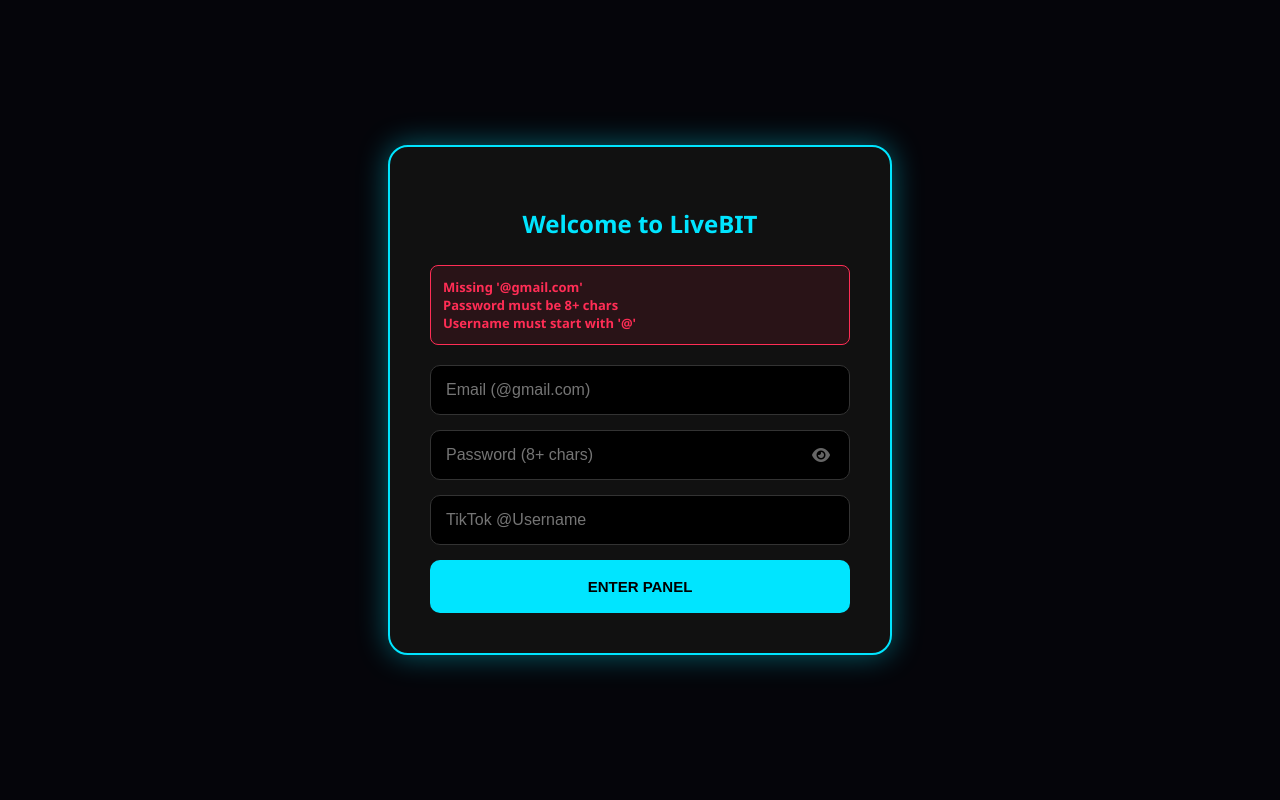
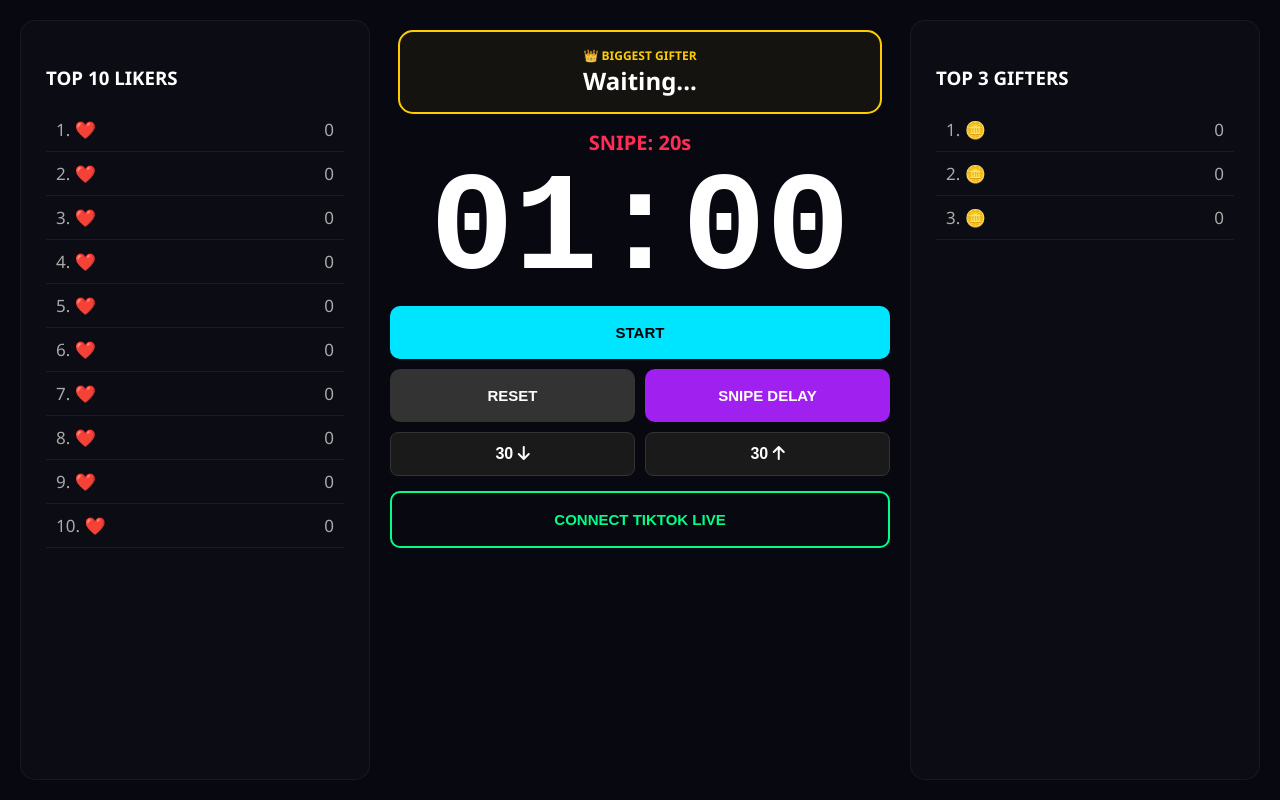
Before and after one commit to liroyt18/livebit, a website: page index.html in a window 1280 px wide. Both pictures are taken after a click on the button "ENTER PANEL". Drawn offline with nearby package versions, Linux system fonts and the light colour scheme; some packages are replaced by stand-ins of ours; no server answers; a script that the page names is missing.

Commit message:
Refactor login error message and timer logic
Updated error message display style and timer functionality.

```diff
--- a/index.html
+++ b/index.html
@@ -13,7 +13,6 @@
         /* Login Screen */
         #login-screen { position: fixed; inset: 0; background: #05050a; z-index: 10000; display: flex; align-items: center; justify-content: center; }
         .login-card { background: #111; padding: 40px; border-radius: 20px; border: 2px solid var(--neon); text-align: center; width: 420px; box-shadow: 0 0 30px rgba(0, 229, 255, 0.4); }
-        #error-msg { color: var(--red); font-weight: bold; font-size: 13px; margin-bottom: 20px; display: none; text-align: left; background: rgba(255, 45, 85, 0.1); padding: 12px; border-radius: 8px; border: 1px solid var(--red); }
         .input-wrapper { position: relative; width: 100%; margin-bottom: 15px; }
         input { width: 100%; padding: 15px; background: #000; border: 1px solid #333; color: white; border-radius: 10px; box-sizing: border-box; outline: none; font-size: 16px; }
         .toggle-password { position: absolute; right: 15px; top: 50%; transform: translateY(-50%); cursor: pointer; color: #666; z-index: 10; padding: 5px; }
@@ -24,7 +23,11 @@
         .center-panel { display: flex; flex-direction: column; align-items: center; justify-content: flex-start; padding-top: 10px; }
 
         .gifter-box { border: 2px solid var(--gold); border-radius: 15px; width: 90%; padding: 15px; text-align: center; margin-bottom: 15px; background: rgba(255, 204, 0, 0.05); }
-        .timer-val { font-size: 140px; font-weight: 800; font-family: monospace; margin: 5px 0; line-height: 1; }
+        .timer-val { font-size: 140px; font-weight: 800; font-family: monospace; margin: 5px 0; line-height: 1; transition: 0.3s; }
+
+        /* Snipe Mode Styles */
+        .timer-red { color: var(--red); text-shadow: 0 0 30px var(--red); animation: blink 0.8s infinite; }
+        @keyframes blink { 0% { opacity: 1; } 50% { opacity: 0.3; } 100% { opacity: 1; } }
 
         .controls-container { width: 100%; max-width: 500px; display: flex; flex-direction: column; gap: 10px; }
         .btn-action { width: 100%; border: none; border-radius: 10px; font-weight: 900; cursor: pointer; padding: 18px; text-transform: uppercase; font-size: 15px; }
@@ -43,7 +46,7 @@
     <div id="login-screen">
         <div class="login-card">
             <h2 style="color: var(--neon); margin-bottom: 25px;">Welcome to LiveBIT</h2>
-            <div id="error-msg"></div>
+            <div id="error-msg" style="display:none; color:var(--red); margin-bottom:10px;"></div>
             <div class="input-wrapper"><input type="text" id="log-email" placeholder="Email (@gmail.com)"></div>
             <div class="input-wrapper">
                 <input type="password" id="log-pass" placeholder="Password (8+ chars)">
@@ -67,7 +70,7 @@
             <div id="timer-display" class="timer-val">01:00</div>
 
             <div class="controls-container">
-                <button id="main-timer-btn" class="btn-action btn-cyan" onclick="toggleClock()">START / PAUSE</button>
+                <button id="main-timer-btn" class="btn-action btn-cyan" onclick="toggleClock()">START</button>
 
                 <div class="btn-row">
                     <button class="btn-action btn-grey" onclick="resetClock()">RESET</button>
@@ -92,7 +95,7 @@
 
     <script>
         const socket = io("https://livebit-server.onrender.com");
-        let timeLeft = 60, active = false, timerTask;
+        let timeLeft = 60, active = false, isSnipeMode = false, timerTask;
 
         function togglePassView() {
             const p = document.getElementById('log-pass'), e = document.getElementById('eyeIcon');
@@ -100,29 +103,13 @@
             else { p.type = 'password'; e.classList.replace('fa-eye-slash', 'fa-eye'); }
         }
 
-        // פונקציית הלוגין המתוקנת
         function doLogin() {
-            const email = document.getElementById('log-email').value;
-            const pass = document.getElementById('log-pass').value;
-            const user = document.getElementById('log-user').value;
-            const errBox = document.getElementById('error-msg');
-            let errors = [];
-
-            if (!email.includes("@gmail.com")) errors.push("Missing '@gmail.com'");
-            if (pass.length < 8) errors.push("Password must be 8+ chars");
-            if (!user.startsWith("@")) errors.push("Username must start with '@'");
-
-            if (errors.length > 0) {
-                errBox.innerHTML = errors.join("<br>");
-                errBox.style.display = "block";
-            } else {
-                errBox.style.display = "none";
-                document.getElementById('login-screen').style.display = 'none';
-                document.getElementById('admin-panel').style.display = 'grid';
-                fillLists();
-            }
+            document.getElementById('login-screen').style.display = 'none';
+            document.getElementById('admin-panel').style.display = 'grid';
+            fillLists();
         }
 
+        // לוגיקת הטיימר והסנייפ האוטומטי
         function toggleClock() {
             const btn = document.getElementById('main-timer-btn');
             if(active) {
@@ -135,12 +122,18 @@
                 timerTask = setInterval(() => {
                     if(timeLeft > 0) {
                         timeLeft--;
-                        updateUI();
+                    } else if (!isSnipeMode) {
+                        // מעבר אוטומטי לסנייפ אדום
+                        isSnipeMode = true;
+                        timeLeft = parseInt(document.getElementById('snipe-input').value);
+                        document.getElementById('timer-display').classList.add('timer-red');
                     } else {
+                        // סיום סופי
                         clearInterval(timerTask);
                         active = false;
                         btn.innerText = "START";
                     }
+                    updateUI();
                 }, 1000);
             }
         }
@@ -148,7 +141,9 @@
         function resetClock() {
             clearInterval(timerTask);
             active = false;
+            isSnipeMode = false;
             timeLeft = 60;
+            document.getElementById('timer-display').classList.remove('timer-red');
             document.getElementById('main-timer-btn').innerText = "START";
             updateUI();
         }
```
